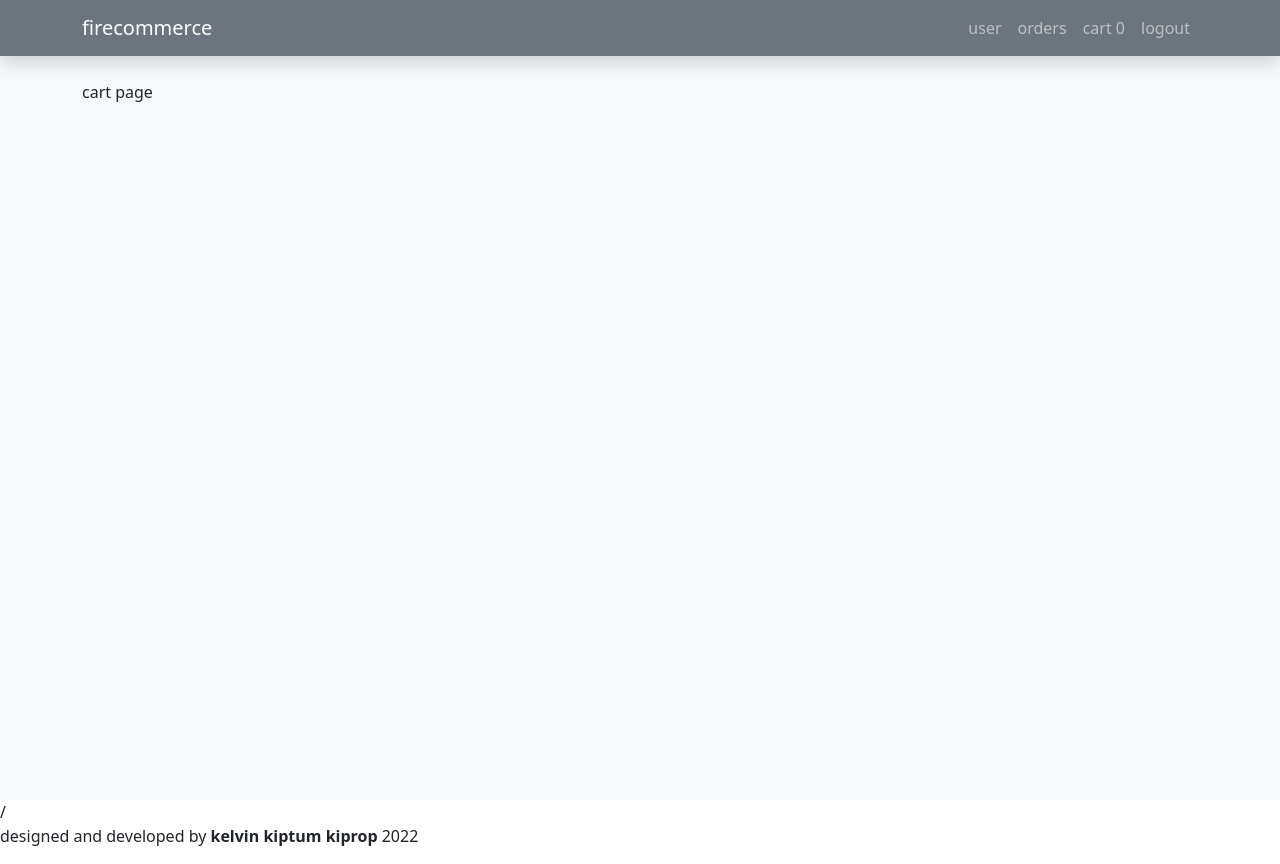
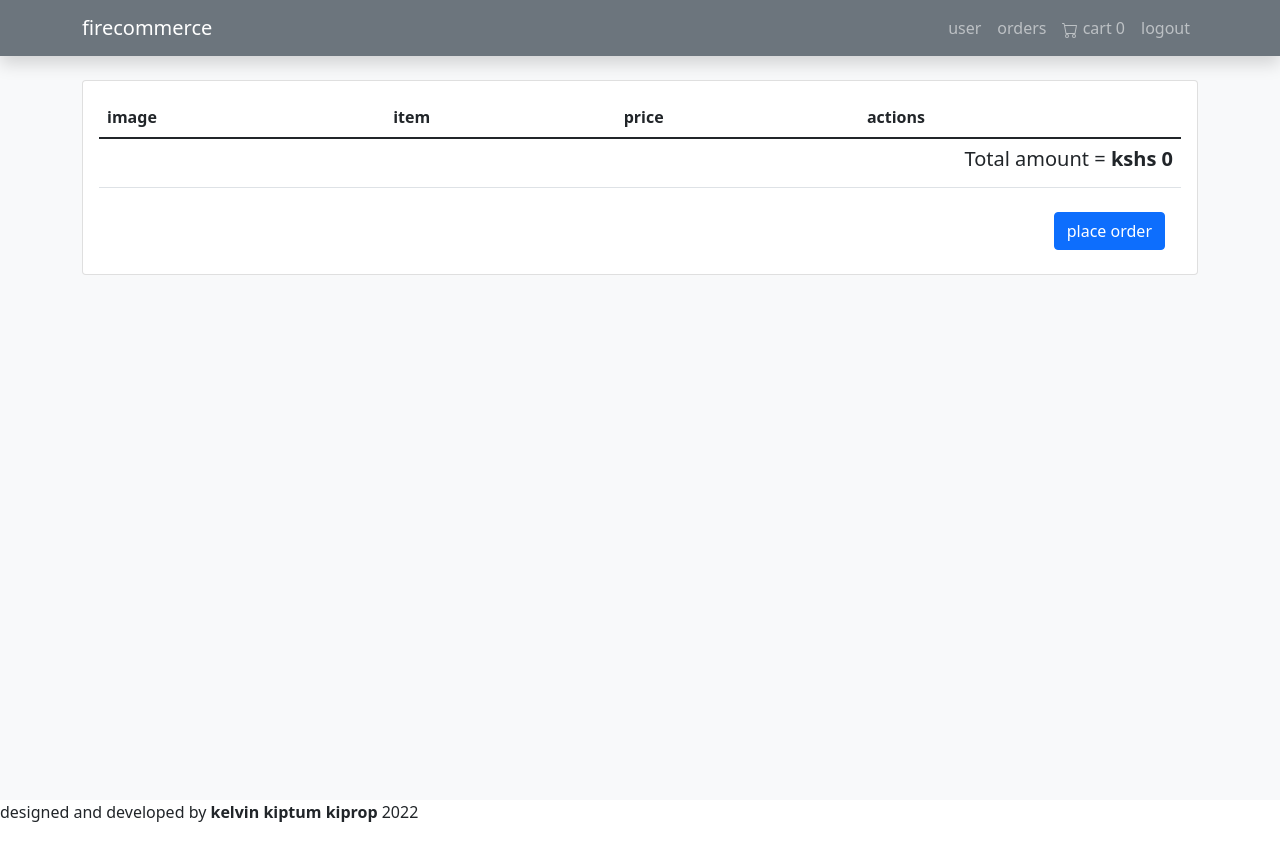
Before and after one commit to kelvink96/fire-ecommerce-io, a React (Create React App) app: page /cart in a window 1280 px wide. After the commit the page ends 840 px from the top, so only its background shows below. Built offline with nearby package versions, Linux system fonts and the light colour scheme.

Commit message:
# General - added loader component - UI updates
# Cart
- added cart page

```diff
--- a/public/index.html
+++ b/public/index.html
@@ -15,11 +15,6 @@
 		user's mobile device or desktop. See https://developers.google.com/web/fundamentals/web-app-manifest/
 	-->
 	<link rel="manifest" href="%PUBLIC_URL%/manifest.json"/>
-	<link href="https://cdn.jsdelivr.net/npm/bootstrap@5.1.3/dist/css/bootstrap.min.css" rel="stylesheet"
-	      integrity="sha384-1BmE4kWBq78iYhFldvKuhfTAU6auU8tT94WrHftjDbrCEXSU1oBoqyl2QvZ6jIW3" crossorigin="anonymous">
-	<script src="https://cdn.jsdelivr.net/npm/bootstrap@5.1.3/dist/js/bootstrap.bundle.min.js"
-	        integrity="sha384-ka7Sk0Gln4gmtz2MlQnikT1wXgYsOg+OMhuP+IlRH9sENBO0LRn5q+8nbTov4+1p"
-	        crossorigin="anonymous"></script>
 	<!--
 		Notice the use of %PUBLIC_URL% in the tags above.
 		It will be replaced with the URL of the `public` folder during the build.
--- a/src/App.js
+++ b/src/App.js
@@ -4,6 +4,7 @@ import LoginPage from "./pages/LoginPage";
 import ProductInfo from "./pages/ProductInfo";
 import RegisterPage from "./pages/RegisterPage";
 import CartPage from "./pages/CartPage";
+import "bootstrap/dist/css/bootstrap.min.css";
 
 function App() {
 	return (
--- a/src/components/Header.js
+++ b/src/components/Header.js
@@ -1,6 +1,7 @@
 import React from 'react';
 import {Container, Nav, Navbar} from "react-bootstrap";
 import {useSelector} from "react-redux";
+import {BsCart} from "react-icons/bs";
 
 const Header = () => {
 
@@ -16,7 +17,7 @@ const Header = () => {
 						<Nav className="ms-auto">
 							<Nav.Link href="/">user</Nav.Link>
 							<Nav.Link href="/">orders</Nav.Link>
-							<Nav.Link href="/cart">cart {cartItems.length}</Nav.Link>
+							<Nav.Link href="/cart"><BsCart/> cart {cartItems.length}</Nav.Link>
 							<Nav.Link href="/">logout</Nav.Link>
 						</Nav>
 					</Navbar.Collapse>
--- a/src/components/Layout.js
+++ b/src/components/Layout.js
@@ -2,19 +2,22 @@ import React from 'react';
 import Header from "./Header";
 import Footer from "./Footer";
 import {Container} from "react-bootstrap";
+import Loader from "./Loader";
 
 const Layout = (props) => {
+	const {loading} = props;
 	return (
-		<>
+		<div>
 			<Header/>
-			<div className="content bg-light" style={{paddingTop: "80px", minHeight: "100vh"}}>
-				<Container>
-					{props.children}
-				</Container>
-			</div>
-			/
+			{loading ? <Loader/> :
+				<div className="content bg-light" style={{paddingTop: "80px", minHeight: "100vh"}}>
+					<Container>
+						{props.children}
+					</Container>
+				</div>
+			}
 			<Footer/>
-		</>
+		</div>
 	);
 };
 
--- /dev/null
+++ b/src/components/Loader.js
@@ -0,0 +1,15 @@
+import React from 'react';
+import {Spinner} from "react-bootstrap";
+import "./styles.css";
+
+const Loader = () => {
+	return (
+		<div className="d-flex justify-content-center loader">
+			<Spinner animation="border" role="status" style={{width: "4rem", height: "4rem"}}>
+				<span className="visually-hidden">Loading...</span>
+			</Spinner>
+		</div>
+	);
+};
+
+export default Loader;
--- /dev/null
+++ b/src/components/styles.css
@@ -0,0 +1,6 @@
+.loader {
+    position: absolute;
+    top: 50%;
+    left: 50%;
+    transform: translate(-50%, -50%);
+}
--- a/src/pages/CartPage.js
+++ b/src/pages/CartPage.js
@@ -1,10 +1,66 @@
-import React from 'react';
+import React, {useEffect, useState} from 'react';
 import Layout from "../components/Layout";
+import {useDispatch, useSelector} from "react-redux";
+import {Button, Card, Image, Table} from "react-bootstrap";
+import {BsTrash} from "react-icons/bs";
 
 const CartPage = () => {
+	const {cartItems} = useSelector(state => state.cartReducer);
+	const dispatch = useDispatch();
+	const [totalAmount, setTotalAmount] = useState(0);
+	const [loading, setLoading] = useState(false);
+
+	useEffect(() => {
+		setLoading(true);
+		localStorage.setItem("cartItems", JSON.stringify(cartItems));
+		let temp = 0;
+
+		cartItems.forEach(c => temp += Number(c.price.split('KSh')[1]));
+		setTotalAmount(temp);
+		console.log(totalAmount);
+		setLoading(false);
+	}, [cartItems]);
+
+	const deleteFromCart = (product) => {
+		dispatch({type: "DELETE_FROM_CART", payload: product})
+	}
+
 	return (
-		<Layout>
-			cart page
+		<Layout loading={loading}>
+			<Card>
+				<Card.Body>
+					<Table responsive>
+						<thead>
+						<tr>
+							<th>image</th>
+							<th>item</th>
+							<th>price</th>
+							<th>actions</th>
+						</tr>
+						</thead>
+						<tbody>
+						{cartItems.map(c =>
+							<tr key={`cart-${c.id}`}>
+								<td>{<Image src={c.imageUrl} height={60} rounded={3}/>}</td>
+								<td>{c.name}</td>
+								<td>{c.price}</td>
+								<td><Button variant="outline-danger" onClick={() => deleteFromCart(c)}><BsTrash/>
+									<span className="ms-2">delete</span></Button></td>
+							</tr>)}
+						</tbody>
+						<tfoot>
+						<tr>
+							<td colSpan={12}>
+								<h5 className="fw-normal" style={{textAlign: "right"}}>Total amount =
+									<b> kshs {totalAmount}</b>
+								</h5>
+							</td>
+						</tr>
+						</tfoot>
+					</Table>
+					<Card.Footer className="bg-transparent border-0 float-end"><Button>place order</Button></Card.Footer>
+				</Card.Body>
+			</Card>
 		</Layout>
 	);
 };
--- a/src/pages/HomePage.js
+++ b/src/pages/HomePage.js
@@ -8,6 +8,7 @@ import {useDispatch, useSelector} from "react-redux";
 
 const HomePage = () => {
 	const [products, setProducts] = useState([]);
+	const [loading, setLoading] = useState(false);
 	const {cartItems} = useSelector(state => state.cartReducer);
 	const dispatch = useDispatch();
 
@@ -17,16 +18,19 @@ const HomePage = () => {
 
 	const getProductsData = async () => {
 		try {
+			setLoading(true);
 			const productsItems = await getDocs(collection(firebaseDB, "products"));
 			const productsArray = [];
 			productsItems.forEach(p => {
 				const obj = {id: p.id, ...p.data()}
 
 				productsArray.push(obj);
+				setLoading(false);
 			});
 			setProducts(productsArray);
 		} catch (e) {
-
+			setLoading(false);
+			console.log(e);
 		}
 	}
 
@@ -39,11 +43,9 @@ const HomePage = () => {
 	}
 
 	return (
-		<Layout>
-			{/*<Button size="lg" onClick={addProductsData}>add</Button>*/}
+		<Layout loading={loading}>
 			<Row xs={1} md={2} lg={3} xl={4} className="g-3">
-				{products.map((p, idx) => (
-					<Col key={p.id}>
+				{products.map((p, idx) => (<Col key={p.id}>
 					<Card className="h-100">
 						<Link to={`/productinfo/${p.id}`} className="text-decoration-none text-dark">
 							<Card.Img variant="top" src={p.imageUrl} height={200} style={{objectFit: "contain"}}/>
@@ -61,11 +63,9 @@ const HomePage = () => {
 							</div>
 						</Card.Footer>
 					</Card>
-					</Col>
-				))}
+				</Col>))}
 			</Row>
-		</Layout>
-	);
+		</Layout>);
 };
 
 export default HomePage;
--- a/src/pages/ProductInfo.js
+++ b/src/pages/ProductInfo.js
@@ -7,6 +7,7 @@ import {Button, Card, Col, Image, Row} from "react-bootstrap";
 
 const ProductInfo = () => {
 	const [product, setProduct] = useState([]);
+	const [loading, setLoading] = useState(false);
 	const params = useParams();
 
 	useEffect(() => {
@@ -15,19 +16,23 @@ const ProductInfo = () => {
 
 	const getProductsData = async () => {
 		try {
+			setLoading(true);
 			const productTemp = await getDoc(doc(firebaseDB, "products", params.productid));
 			setProduct(productTemp.data());
+			setLoading(false);
 		} catch (e) {
 			console.log(e);
+			setLoading(false);
 		}
 	}
 
 	return (
-		<Layout>
+		<Layout loading={loading}>
 			{product && (
+				<div>
+					<h3 className="">product infomation</h3>
 					<Card border="light" className="shadow">
 						<Card.Header className="border-0 bg-transparent">
-						<h3 className="text-center">product infomation</h3>
 						</Card.Header>
 						<Card.Body>
 							<Row className="align-items-center">
@@ -43,7 +48,8 @@ const ProductInfo = () => {
 								</Col>
 							</Row>
 						</Card.Body>
-				</Card>)}
+					</Card>
+				</div>)}
 		</Layout>
 	);
 };
--- a/src/reducer/cartReducer.js
+++ b/src/reducer/cartReducer.js
@@ -9,6 +9,11 @@ export const cartReducer = (state = initialState, action) => {
 				...state, cartItems: [...state.cartItems, action.payload]
 			}
 		}
+		case "DELETE_FROM_CART": {
+			return {
+				...state, cartItems: state.cartItems.filter(obj => obj.id !== action.payload.id)
+			}
+		}
 		default :
 			return state;
 	}
```
Lines whose indentation alone changed are shown as unchanged.
